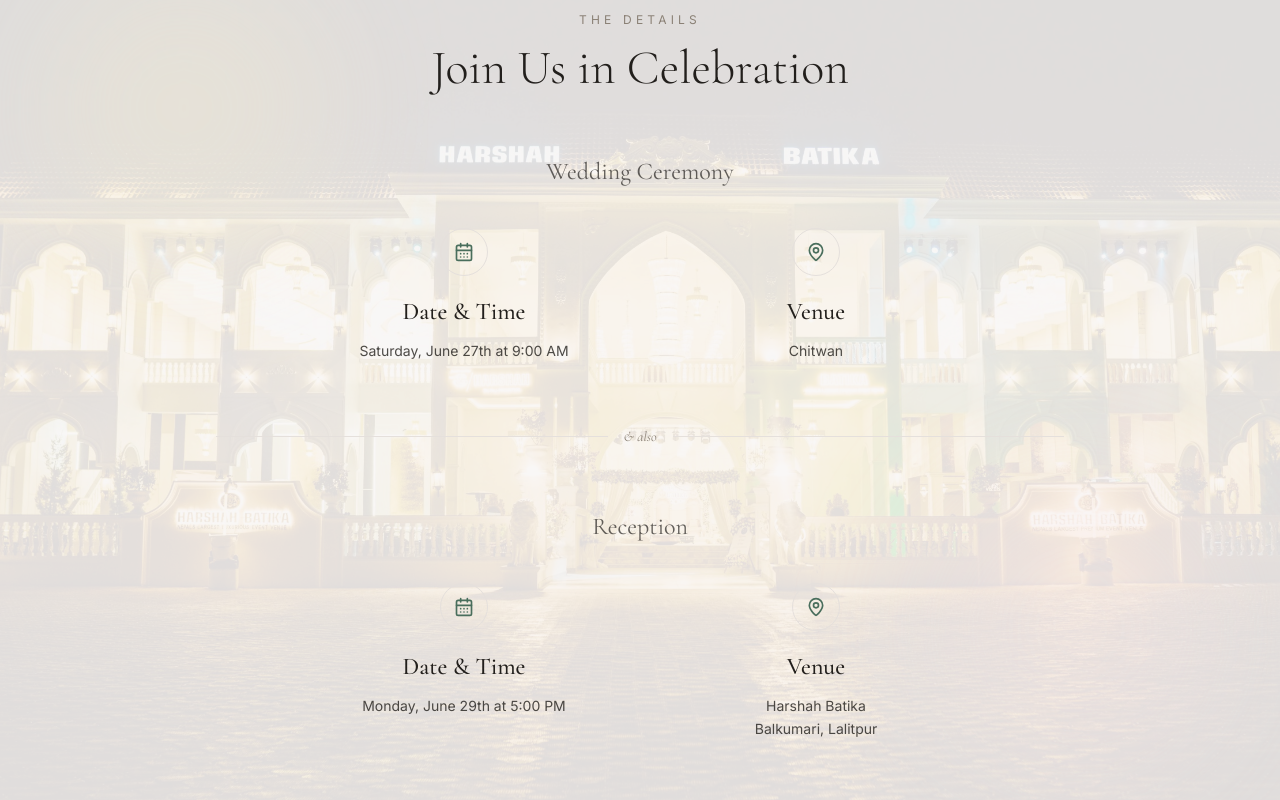
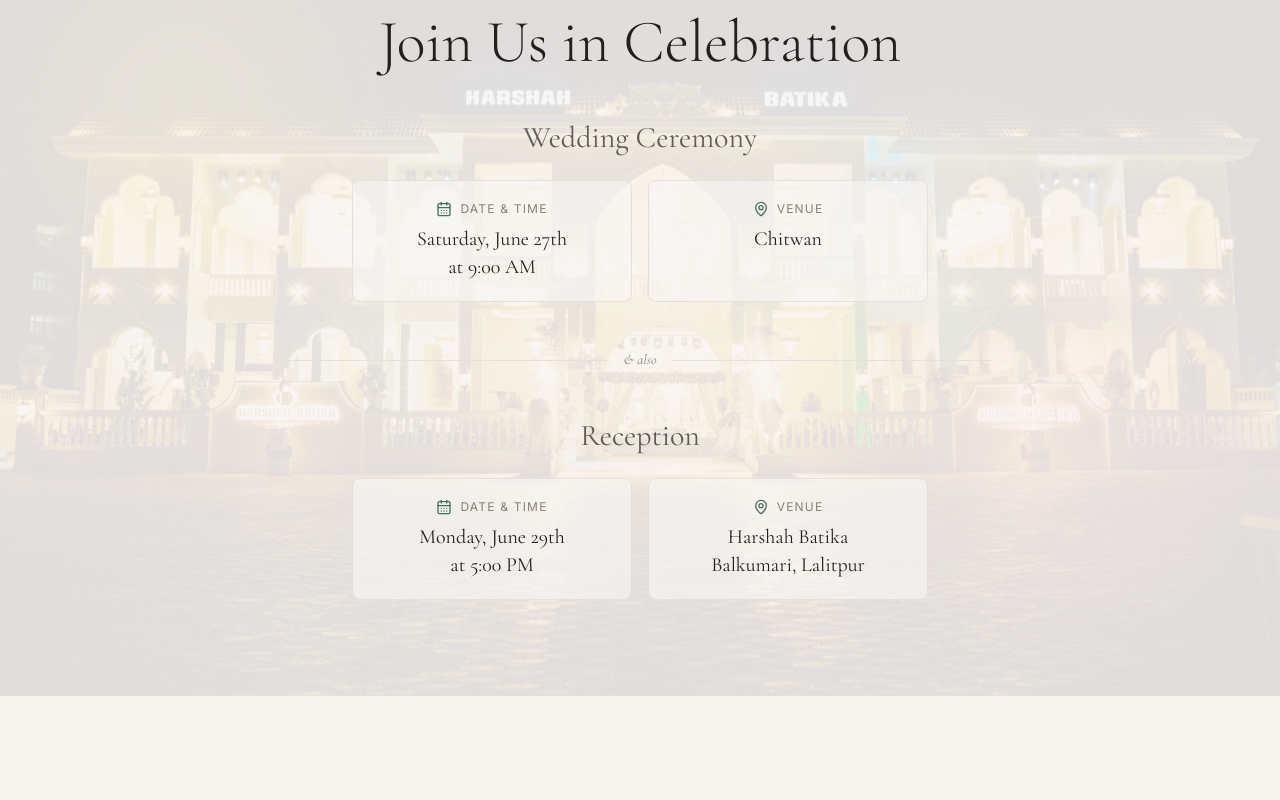
Before and after one commit to kshitijpoudyal/save-the-date, a React (Vite) app: page / in a window 1280 px wide. Shown: the part 1420-2220 px from the top of the page. Built offline with nearby package versions, Linux system fonts and the light colour scheme.

Commit message:
update details section to have larger text

```diff
--- a/src/components/wedding/DetailsSection.jsx
+++ b/src/components/wedding/DetailsSection.jsx
@@ -1,28 +1,39 @@
 import { motion } from 'framer-motion';
 import { MapPin, Clock, CalendarDays } from 'lucide-react';
 
-function DetailCard({ icon: Icon, title, line1, line2, delay }) {
+function EventBlock({ title, date, venue, delay }) {
   return (
     <motion.div
-      initial={{ opacity: 0, y: 30 }}
+      initial={{ opacity: 0, y: 20 }}
       whileInView={{ opacity: 1, y: 0 }}
       viewport={{ once: true }}
       transition={{ duration: 0.6, delay }}
-      className="flex flex-col items-center text-center px-6"
+      className="text-center"
     >
-      <div className="w-12 h-12 rounded-full border border-border flex items-center justify-center mb-5">
-        <Icon className="w-5 h-5 text-primary" />
+      <p className="font-serif text-2xl sm:text-3xl text-foreground/70 mb-6">{title}</p>
+      <div className="grid grid-cols-2 gap-4 max-w-xl mx-auto">
+        <div className="bg-background/60 rounded-lg p-5 border border-border">
+          <div className="flex items-center justify-center gap-2 mb-2">
+            <CalendarDays className="w-4 h-4 text-primary" />
+            <span className="font-sans text-xs tracking-widest uppercase text-muted-foreground">Date & Time</span>
+          </div>
+          <p className="font-serif text-lg sm:text-xl text-foreground">{date}</p>
+        </div>
+        <div className="bg-background/60 rounded-lg p-5 border border-border">
+          <div className="flex items-center justify-center gap-2 mb-2">
+            <MapPin className="w-4 h-4 text-primary" />
+            <span className="font-sans text-xs tracking-widest uppercase text-muted-foreground">Venue</span>
+          </div>
+          <p className="font-serif text-lg sm:text-xl text-foreground">{venue}</p>
+        </div>
       </div>
-      <h3 className="font-serif text-xl sm:text-2xl font-medium text-foreground mb-3">{title}</h3>
-      <p className="font-sans text-sm text-foreground/80 leading-relaxed">{line1}</p>
-      {line2 && <p className="font-sans text-sm text-foreground/80 leading-relaxed">{line2}</p>}
     </motion.div>
   );
 }
 
 export default function DetailsSection({ venueImage }) {
   return (
-    <section className="relative py-24 sm:py-32">
+    <section className="relative py-16 sm:py-24">
       {/* Venue background image */}
       <div className="absolute inset-0 overflow-hidden">
         <img
@@ -36,49 +47,33 @@ export default function DetailsSection({ venueImage }) {
       <div className="absolute top-20 left-10 w-72 h-72 rounded-full bg-amber-100/20 blur-3xl pointer-events-none" />
       <div className="absolute bottom-20 right-10 w-80 h-80 rounded-full bg-rose-100/20 blur-3xl pointer-events-none" />
 
-      <div className="relative z-10 max-w-4xl mx-auto px-6">
+      <div className="relative z-10 max-w-3xl mx-auto px-4 sm:px-8">
         <motion.div
           initial={{ opacity: 0, y: 20 }}
           whileInView={{ opacity: 1, y: 0 }}
           viewport={{ once: true }}
-          className="text-center mb-16"
+          className="text-center mb-12"
         >
           <p className="font-sans text-xs tracking-[0.35em] uppercase text-muted-foreground mb-4">
             The Details
           </p>
-          <h2 className="font-serif text-3xl sm:text-4xl md:text-5xl font-light text-foreground">
+          <h2 className="font-serif text-4xl sm:text-5xl md:text-6xl font-light text-foreground">
             Join Us in Celebration
           </h2>
         </motion.div>
 
         {/* Wedding */}
-        <div className="mb-16">
-          <motion.p
-            initial={{ opacity: 0 }}
-            whileInView={{ opacity: 1 }}
-            viewport={{ once: true }}
-            className="text-center font-serif text-xl sm:text-2xl text-foreground/70 mb-10"
-          >
-            Wedding Ceremony
-          </motion.p>
-          <div className="grid grid-cols-1 md:grid-cols-2 gap-12 md:gap-8 max-w-2xl mx-auto">
-            <DetailCard
-              icon={CalendarDays}
-              title="Date & Time"
-              line1="Saturday, June 27th at 9:00 AM"
-              delay={0.1}
-            />
-            <DetailCard
-              icon={MapPin}
-              title="Venue"
-              line1="Chitwan"
-              delay={0.2}
-            />
-          </div>
+        <div className="mb-12">
+          <EventBlock
+            title="Wedding Ceremony"
+            date={<>Saturday, June 27th<br/>at 9:00 AM</>}
+            venue="Chitwan"
+            delay={0.1}
+          />
         </div>
 
         {/* Divider */}
-        <div className="flex items-center gap-4 mb-16">
+        <div className="flex items-center gap-4 mb-12">
           <div className="h-px flex-1 bg-border" />
           <span className="font-serif text-sm italic text-muted-foreground">& also</span>
           <div className="h-px flex-1 bg-border" />
@@ -86,29 +81,12 @@ export default function DetailsSection({ venueImage }) {
 
         {/* Reception */}
         <div>
-          <motion.p
-            initial={{ opacity: 0 }}
-            whileInView={{ opacity: 1 }}
-            viewport={{ once: true }}
-            className="text-center font-serif text-xl sm:text-2xl text-foreground/70 mb-10"
-          >
-            Reception
-          </motion.p>
-          <div className="grid grid-cols-1 md:grid-cols-2 gap-12 md:gap-8 max-w-2xl mx-auto">
-            <DetailCard
-              icon={CalendarDays}
-              title="Date & Time"
-              line1="Monday, June 29th at 5:00 PM"
-              delay={0.1}
-            />
-            <DetailCard
-              icon={MapPin}
-              title="Venue"
-              line1="Harshah Batika"
-              line2="Balkumari, Lalitpur"
-              delay={0.2}
-            />
-          </div>
+          <EventBlock
+            title="Reception"
+            date={<>Monday, June 29th<br/>at 5:00 PM</>}
+            venue={<>Harshah Batika<br/>Balkumari, Lalitpur</>}
+            delay={0.1}
+          />
         </div>
       </div>
     </section>
```
